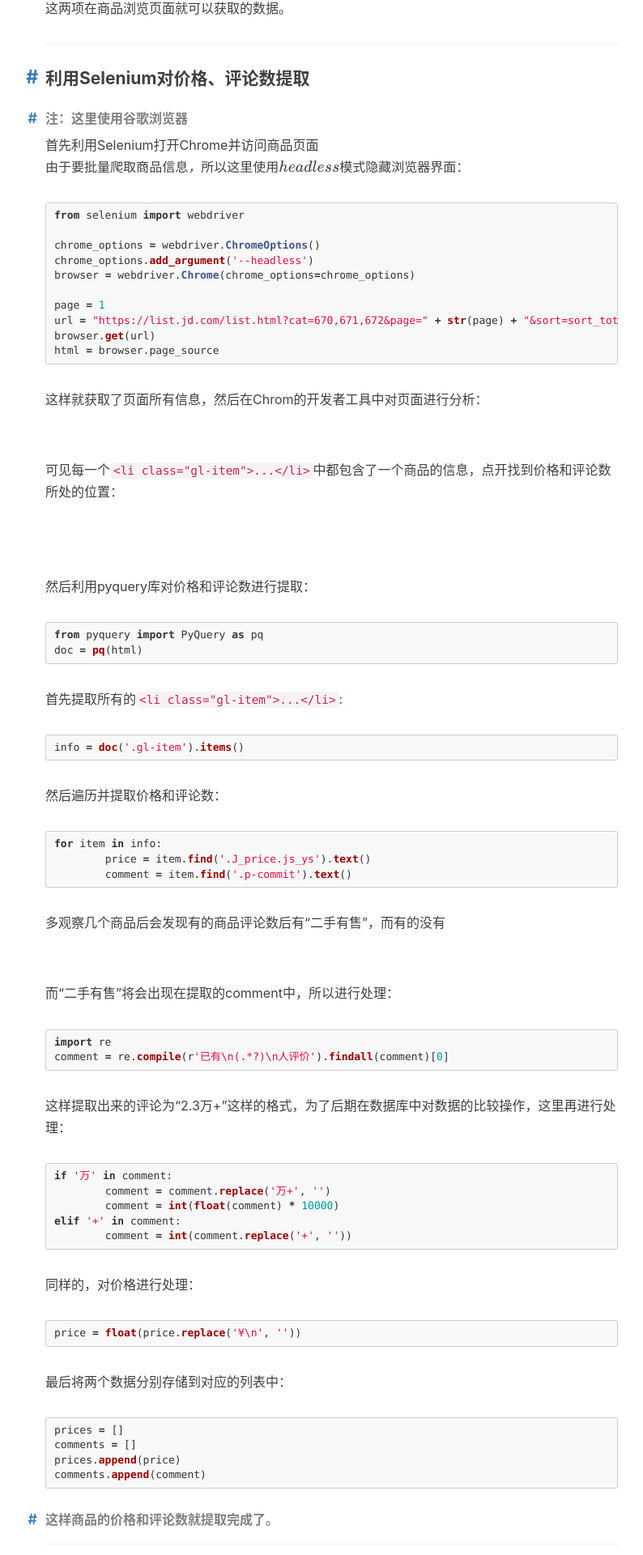
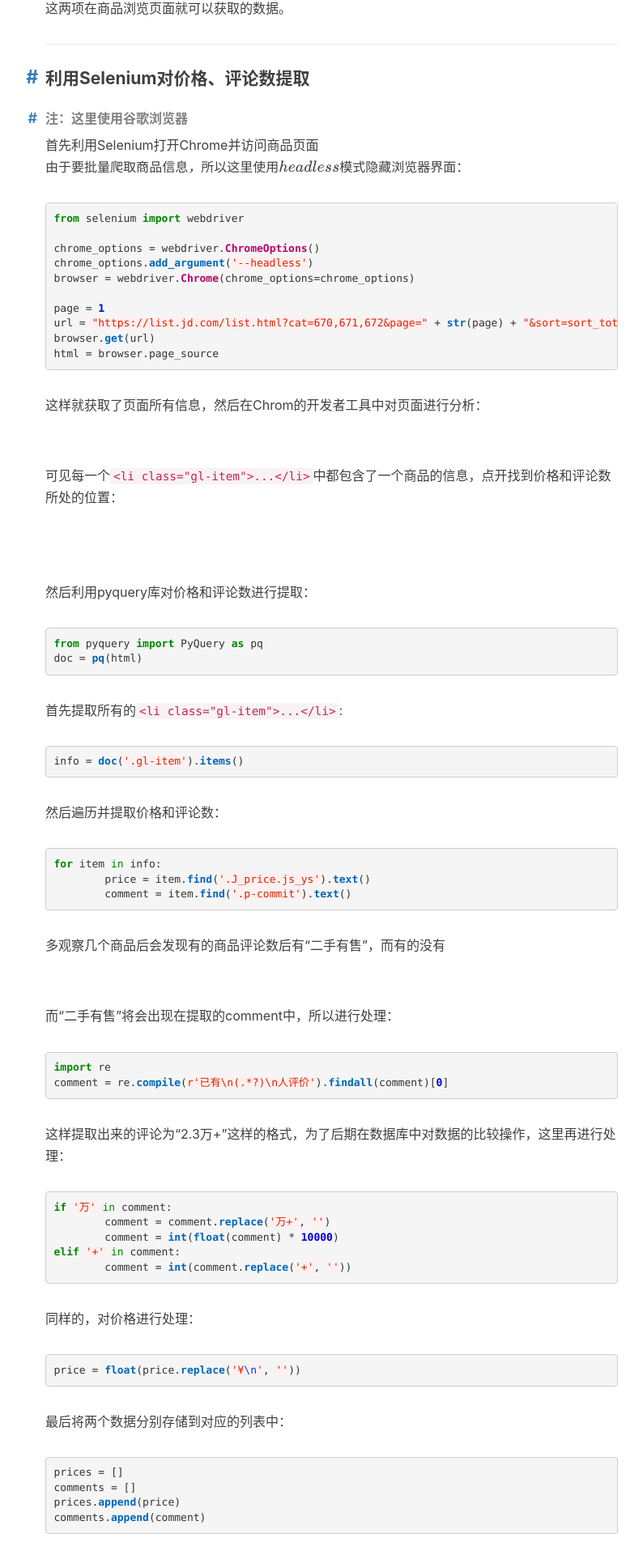
Before and after one commit to Wp-Zhang/WpZhang.github.io, a Jekyll site: the page built from _posts/2018-08-24-dynamic_rendering.markdown, in a window 1280 px wide. Shown: the part 959-2879 px from the top of the page at 81% size, without its empty margins (209-1003 px from the left). Built offline with Jekyll 4.4.1, drawn with Linux system fonts in a browser that asks for light colours; some web fonts are replaced; formulas are drawn with MathJax 3; comment, search, counter and statistics services are not loaded; some of the changed text lies outside the part shown.

Commit message:
change highlight theme

```diff
--- a/_config.yml
+++ b/_config.yml
@@ -42,7 +42,8 @@ gems: [jekyll-paginate]
 # document: http://jekyllrb.com/docs/configuration/#kramdown
 markdown: kramdown
 kramdown:
-  input: GFM                            # use Github Flavored Markdown !important
+  input: GFM
+  syntax_highlighter: rouge                         # use Github Flavored Markdown !important
 
 
 
--- a/css/syntax.css
+++ b/css/syntax.css
@@ -1,84 +1,146 @@
-/* to make lines scroll instead of wrap */
-/* from http://stackoverflow.com/a/23393920 */
-
-.highlight pre code * {
-  white-space: nowrap;    // this sets all children inside to nowrap
+.highlight table td { padding: 5px; }
+.highlight table pre { margin: 0; }
+.highlight .c, .highlight .ch, .highlight .cd, .highlight .cm, .highlight .cpf, .highlight .c1 {
+  color: #888888;
 }
-
-.highlight pre {
-  overflow-x: auto;       // this sets the scrolling in x
+.highlight .cp {
+  color: #cc0000;
+  font-weight: bold;
 }
-
-.highlight pre code {
-  white-space: pre;       // forces <code> to respect <pre> formatting
+.highlight .cs {
+  color: #cc0000;
+  background-color: #fff0f0;
+  font-weight: bold;
 }
-
-
-/*
- * GitHub style for Pygments syntax highlighter, for use with Jekyll
- * Courtesy of GitHub.com
- */
-
-.highlight pre, pre, .highlight .hll { background-color: #f8f8f8; border: 1px solid #ccc; padding: 6px 10px; border-radius: 3px; }
-.highlight .c { color: #999988; font-style: italic; }
-.highlight .err { color: #a61717; background-color: #e3d2d2; }
-.highlight .k { font-weight: bold; }
-.highlight .o { font-weight: bold; }
-.highlight .cm { color: #999988; font-style: italic; }
-.highlight .cp { color: #999999; font-weight: bold; }
-.highlight .c1 { color: #999988; font-style: italic; }
-.highlight .cs { color: #999999; font-weight: bold; font-style: italic; }
-.highlight .gd { color: #000000; background-color: #ffdddd; }
-.highlight .gd .x { color: #000000; background-color: #ffaaaa; }
-.highlight .ge { font-style: italic; }
-.highlight .gr { color: #aa0000; }
-.highlight .gh { color: #999999; }
-.highlight .gi { color: #000000; background-color: #ddffdd; }
-.highlight .gi .x { color: #000000; background-color: #aaffaa; }
-.highlight .go { color: #888888; }
-.highlight .gp { color: #555555; }
-.highlight .gs { font-weight: bold; }
-.highlight .gu { color: #800080; font-weight: bold; }
-.highlight .gt { color: #aa0000; }
-.highlight .kc { font-weight: bold; }
-.highlight .kd { font-weight: bold; }
-.highlight .kn { font-weight: bold; }
-.highlight .kp { font-weight: bold; }
-.highlight .kr { font-weight: bold; }
-.highlight .kt { color: #445588; font-weight: bold; }
-.highlight .m { color: #009999; }
-.highlight .s { color: #dd1144; }
-.highlight .n { color: #333333; }
-.highlight .na { color: teal; }
-.highlight .nb { color: #0086b3; }
-.highlight .nc { color: #445588; font-weight: bold; }
-.highlight .no { color: teal; }
-.highlight .ni { color: purple; }
-.highlight .ne { color: #990000; font-weight: bold; }
-.highlight .nf { color: #990000; font-weight: bold; }
-.highlight .nn { color: #555555; }
-.highlight .nt { color: navy; }
-.highlight .nv { color: teal; }
-.highlight .ow { font-weight: bold; }
-.highlight .w { color: #bbbbbb; }
-.highlight .mf { color: #009999; }
-.highlight .mh { color: #009999; }
-.highlight .mi { color: #009999; }
-.highlight .mo { color: #009999; }
-.highlight .sb { color: #dd1144; }
-.highlight .sc { color: #dd1144; }
-.highlight .sd { color: #dd1144; }
-.highlight .s2 { color: #dd1144; }
-.highlight .se { color: #dd1144; }
-.highlight .sh { color: #dd1144; }
-.highlight .si { color: #dd1144; }
-.highlight .sx { color: #dd1144; }
-.highlight .sr { color: #009926; }
-.highlight .s1 { color: #dd1144; }
-.highlight .ss { color: #990073; }
-.highlight .bp { color: #999999; }
-.highlight .vc { color: teal; }
-.highlight .vg { color: teal; }
-.highlight .vi { color: teal; }
-.highlight .il { color: #009999; }
-.highlight .gc { color: #999; background-color: #EAF2F5; }
+.highlight .err {
+  color: #a61717;
+  background-color: #e3d2d2;
+}
+.highlight .gr {
+  color: #aa0000;
+}
+.highlight .gh {
+  color: #333333;
+}
+.highlight .gu {
+  color: #666666;
+}
+.highlight .gd {
+  color: #000000;
+  background-color: #ffdddd;
+}
+.highlight .gi {
+  color: #000000;
+  background-color: #ddffdd;
+}
+.highlight .ge {
+  font-style: italic;
+}
+.highlight .gs {
+  font-weight: bold;
+}
+.highlight .gl {
+  color: #888888;
+}
+.highlight .go {
+  color: #888888;
+}
+.highlight .gp {
+  color: #555555;
+}
+.highlight .gt {
+  color: #aa0000;
+}
+.highlight .k, .highlight .kc, .highlight .kd, .highlight .kn, .highlight .kr, .highlight .kv {
+  color: #008800;
+  font-weight: bold;
+}
+.highlight .kp {
+  color: #008800;
+}
+.highlight .kt {
+  color: #888888;
+  font-weight: bold;
+}
+.highlight .m, .highlight .mb, .highlight .mf, .highlight .mh, .highlight .mi, .highlight .il, .highlight .mo, .highlight .mx {
+  color: #0000dd;
+  font-weight: bold;
+}
+.highlight .s, .highlight .sa, .highlight .sb, .highlight .sc, .highlight .dl, .highlight .sd, .highlight .s2, .highlight .sh, .highlight .s1 {
+  color: #dd2200;
+  background-color: #fff0f0;
+}
+.highlight .se {
+  color: #0044dd;
+  background-color: #fff0f0;
+}
+.highlight .si {
+  color: #3333bb;
+  background-color: #fff0f0;
+}
+.highlight .sx {
+  color: #22bb22;
+  background-color: #f0fff0;
+}
+.highlight .sr {
+  color: #008800;
+}
+.highlight .ss {
+  color: #aa6600;
+  background-color: #fff0f0;
+}
+.highlight .na {
+  color: #336699;
+}
+.highlight .nb, .highlight .bp {
+  color: #003388;
+}
+.highlight .nc {
+  color: #bb0066;
+  font-weight: bold;
+}
+.highlight .no {
+  color: #003366;
+  font-weight: bold;
+}
+.highlight .nd {
+  color: #555555;
+}
+.highlight .ne {
+  color: #bb0066;
+  font-weight: bold;
+}
+.highlight .nf, .highlight .fm {
+  color: #0066bb;
+  font-weight: bold;
+}
+.highlight .nl {
+  color: #336699;
+}
+.highlight .nn {
+  color: #bb0066;
+  font-weight: bold;
+}
+.highlight .py {
+  color: #336699;
+  font-weight: bold;
+}
+.highlight .nt {
+  color: #bb0066;
+  font-weight: bold;
+}
+.highlight .nv, .highlight .vc, .highlight .vm {
+  color: #336699;
+}
+.highlight .vg {
+  color: #dd7700;
+}
+.highlight .vi {
+  color: #3333bb;
+}
+.highlight .ow {
+  color: #008800;
+}
+.highlight .w {
+  color: #bbbbbb;
+}
```
